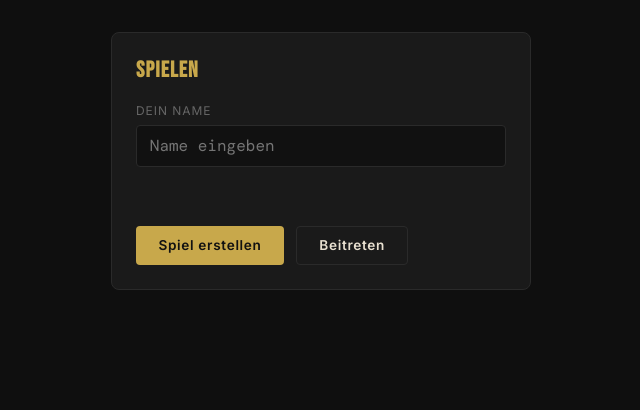
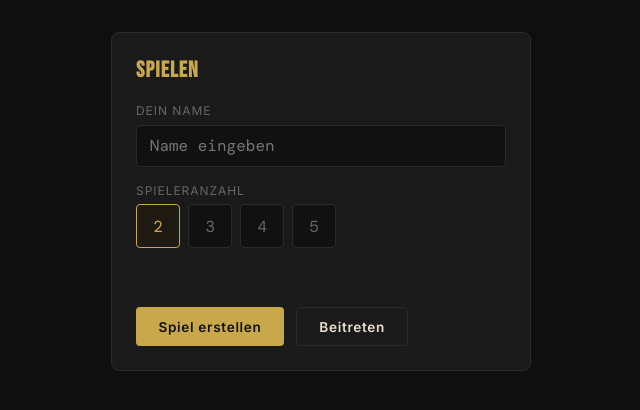
Before and after one commit to melonenkaspar/ALoch, a Flask app: page / in a window 1280 px wide. Shown: the part 92-502 px from the top of the page, without its empty margins (319-959 px from the left). Run offline with Flask 3, Linux system fonts and the light colour scheme.

Commit message:
Update index.html

```diff
--- a/templates/index.html
+++ b/templates/index.html
@@ -133,6 +133,20 @@
   .btn.secondary:hover { border-color: var(--accent); color: var(--accent); }
 
   .btn-row { display: flex; gap: 0.75rem; flex-wrap: wrap; margin-top: 1rem; }
+
+  .player-count-btn {
+    background: #111;
+    border: 1px solid var(--border);
+    border-radius: 4px;
+    color: var(--muted);
+    font-family: 'DM Mono', monospace;
+    font-size: 1rem;
+    width: 44px; height: 44px;
+    cursor: pointer;
+    transition: border-color 0.15s, color 0.15s;
+  }
+  .player-count-btn:hover { border-color: var(--accent); color: var(--accent); }
+  .player-count-btn.active { border-color: var(--accent); color: var(--accent); background: #1e1a12; }
 
   /* ── Divider ── */
   .divider {
@@ -453,6 +467,13 @@
       <h2>Spielen</h2>
       <label for="player-name">Dein Name</label>
       <input type="text" id="player-name" placeholder="Name eingeben" maxlength="20">
+      <label for="max-players">Spieleranzahl</label>
+      <div style="display:flex; gap:0.5rem; flex-wrap:wrap; margin-bottom:0.25rem;">
+        <button class="player-count-btn active" data-count="2" onclick="selectCount(this)">2</button>
+        <button class="player-count-btn" data-count="3" onclick="selectCount(this)">3</button>
+        <button class="player-count-btn" data-count="4" onclick="selectCount(this)">4</button>
+        <button class="player-count-btn" data-count="5" onclick="selectCount(this)">5</button>
+      </div>
       <div id="home-error" class="error-msg"></div>
       <div class="btn-row">
         <button class="btn" onclick="createLobby()">Spiel erstellen</button>
@@ -538,6 +559,13 @@
   let myEntityID = null;
   let isHost = false;
   let pollInterval = null;
+  let selectedCount = 2;
+
+  function selectCount(btn) {
+    document.querySelectorAll('.player-count-btn').forEach(b => b.classList.remove('active'));
+    btn.classList.add('active');
+    selectedCount = parseInt(btn.dataset.count);
+  }
 
   // ── Helpers ──────────────────────────────────────────────────────────────────
   function show(id) {
@@ -568,7 +596,7 @@
   async function createLobby() {
     const name = document.getElementById('player-name').value.trim();
     if (!name) { document.getElementById('home-error').textContent = 'Bitte einen Namen eingeben.'; return; }
-    const data = await api('/api/lobby/create', 'POST', { name });
+    const data = await api('/api/lobby/create', 'POST', { name, max_players: selectedCount });
     if (data.error) { document.getElementById('home-error').textContent = data.error; return; }
     gameId = data.game_id;
     playerId = data.player_id;
```
